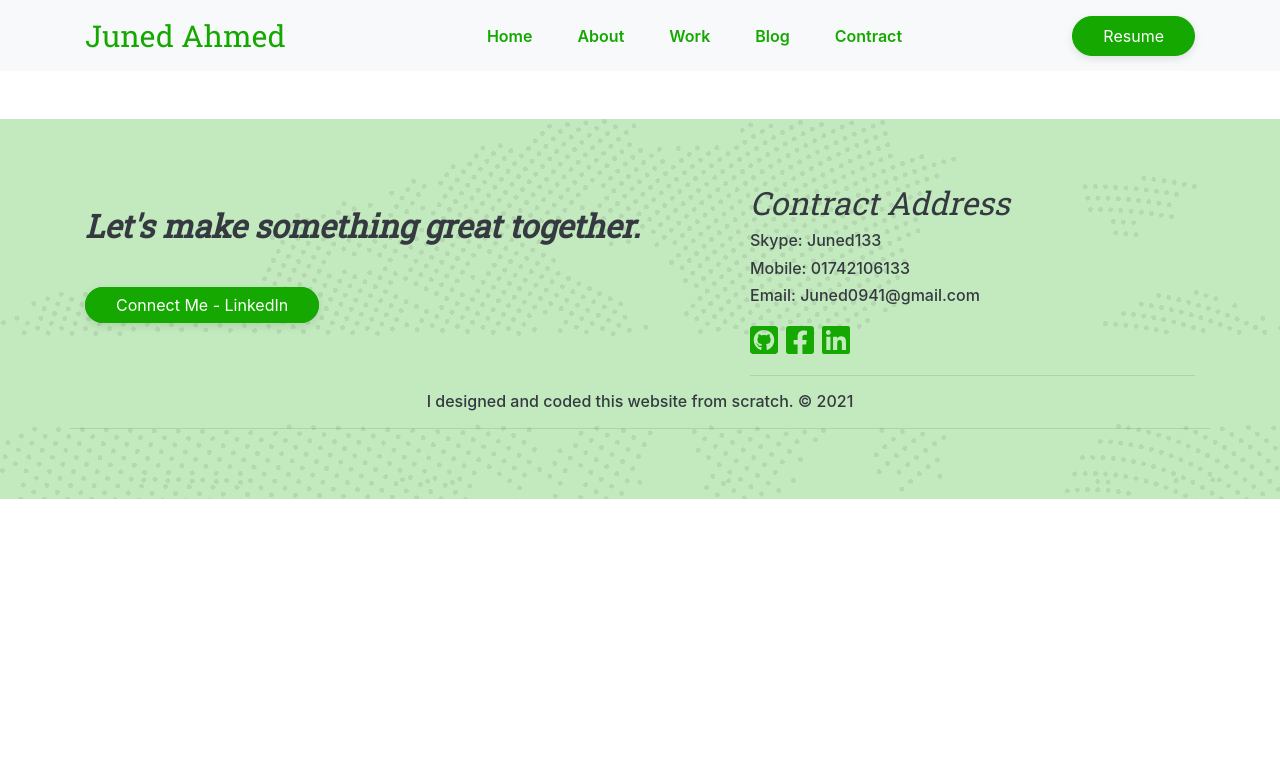
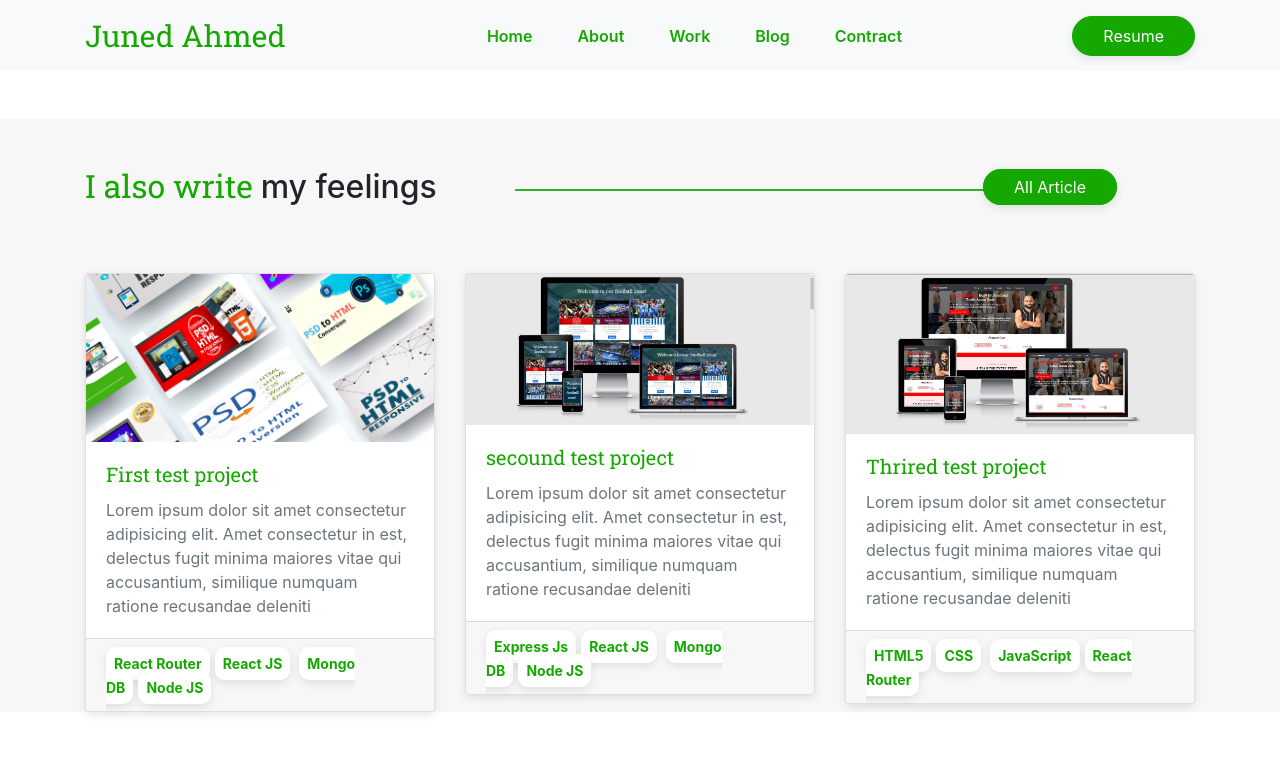
Before and after one commit to miahjuned/my-portfolio, a React (Create React App) app: page /blog in a window 1280 px wide. Shown: the top 758 px of the page. Built offline with nearby package versions, Linux system fonts and the light colour scheme.

Commit message:
[UPDATED]

```diff
--- a/public/index.html
+++ b/public/index.html
@@ -6,8 +6,8 @@
     <meta name="viewport" content="width=device-width, initial-scale=1" />
     <meta name="theme-color" content="#000000" />
     <meta
-      name="description"
-      content="Web site created using create-react-app"
+      name="Juned personal portfolio website"
+      content="Juned portfolio website"
     />
     <link rel="apple-touch-icon" href="%PUBLIC_URL%/logo192.png" />
     <!--
@@ -24,7 +24,7 @@
       work correctly both with client-side routing and a non-root public URL.
       Learn how to configure a non-root public URL by running `npm run build`.
     -->
-    <title>React App</title>
+    <title>Juned personal portfolio website</title>
   </head>
   <body>
     <noscript>You need to enable JavaScript to run this app.</noscript>
--- a/src/App.js
+++ b/src/App.js
@@ -8,6 +8,10 @@ import {
 import About from './Component/About/About/About';
 import NavigastionBar from './Component/Home/Navbar/NavigastionBar';
 import FooterBar from './Component/Home/Footer/Footer';
+import Blog from './Component/Home/Blog/Blog';
+import Work from './Component/Home/Work/Work';
+import Contract from './Component/Contract/Contract';
+import NoMatch from './Component/404/noMatch';
 
 function App() {
   return (
@@ -22,9 +26,26 @@ function App() {
           <Home/>
         </Route>
 
+        <Route path="/blog">
+          <Blog></Blog>
+        </Route>
+
+        <Route path="/work">
+          <Work></Work>
+        </Route>
+
         <Route path="/about">
           <About/>
         </Route>
+
+        <Route path="/contract">
+          <Contract></Contract>
+        </Route>
+
+        <Route path="*">
+          <NoMatch></NoMatch>
+        </Route>
+
       </Switch>
       <FooterBar/>
     </Router>
--- /dev/null
+++ b/src/Component/404/noMatch.css
@@ -0,0 +1,15 @@
+.noMatch{
+    height: 180px;
+    background-color: #9e9e9e02;
+}
+.noMatch h3{
+   color: grey;
+   font-weight: 600;
+   margin-top: 25px;
+}
+.noMatch h2{
+   color: rgba(253, 0, 0, 0.993);
+   font-weight: 800;
+   margin: 35px auto;
+   padding: 35px auto;
+}
--- /dev/null
+++ b/src/Component/404/noMatch.js
@@ -0,0 +1,27 @@
+import React from 'react';
+import { Container } from 'react-bootstrap';
+import { Link, useLocation } from 'react-router-dom';
+import { FontAwesomeIcon } from '@fortawesome/react-fontawesome';
+import { faArrowLeft } from '@fortawesome/free-solid-svg-icons';
+import './noMatch.css';
+
+const NoMatch = () => {
+    let location = useLocation();
+    return (
+        <Container className="noMatch">
+            <div className="text-center">
+                <h3>
+                   No match for
+                    <code>
+                        {location.pathname}
+                    </code>
+                </h3>
+                <h2>404! Something went wrong! Please try again.</h2>
+                <Link to="/home" className="btn-band"> <FontAwesomeIcon icon={faArrowLeft} /> Back to home</Link>
+
+            </div>
+        </Container>
+    );
+};
+
+export default NoMatch;
--- /dev/null
+++ b/src/Component/Contract/Contract.js
@@ -0,0 +1,11 @@
+import React from 'react';
+
+const Contract = () => {
+    return (
+        <div style={{margin:"100px"}}>
+            <h2>Contract page</h2>
+        </div>
+    );
+};
+
+export default Contract;
--- a/src/Component/Home/Blog/Blog.js
+++ b/src/Component/Home/Blog/Blog.js
@@ -16,29 +16,38 @@ const All_Blog_Project = [
         title: "First test project",
         descripstion: "Lorem ipsum dolor sit amet consectetur adipisicing elit. Amet consectetur in est, delectus fugit minima maiores vitae qui accusantium, similique numquam ratione recusandae deleniti",
         image: firstIMG,
-        project_link: "https://www.upwork.com/",
-        github_link:"https://www.github.com/"
+        topic: "React Router",
+        topic1: "React  JS",
+        topic2: "Mongo DB",
+        topic3: "Node JS",
     },
     {
         id: 2,
         title: "secound test project",
         descripstion: "Lorem ipsum dolor sit amet consectetur adipisicing elit. Amet consectetur in est, delectus fugit minima maiores vitae qui accusantium, similique numquam ratione recusandae deleniti",
         image: secoundImg,
-        project_link: "https://www.facebook.com/",
-        github_link:"https://www.google.com/"
+        topic: "Express Js",
+        topic1: "React  JS",
+        topic2: "Mongo DB",
+        topic3: "Node JS",
     },
     {
         id: 3,
         title: "Thrired test project",
         descripstion: "Lorem ipsum dolor sit amet consectetur adipisicing elit. Amet consectetur in est, delectus fugit minima maiores vitae qui accusantium, similique numquam ratione recusandae deleniti",
         image: ThriredImg,
-        project_link: "https://www.facebook.com/",
-        github_link:"https://www.google.com/"
+        topic: "HTML5",
+        topic1: "CSS",
+        topic2: "JavaScript",
+        topic3: "React Router",
     },
 ]
 
 
 const Blog = () => {
+
+    document.title = " Blog Post";
+
     return (
         <div className="Work_Area mt-5 pt-5">
             {/* <div className="center-under-line"></div> */}
@@ -50,7 +59,7 @@ const Blog = () => {
                     </Col>
                     <Col xs={12} sm={8} md={6} lg={6} className="work_Row pb-5">
                         <div className="text-center">
-                            <Link to="/blog" className="btn-band" target="_blank" rel="noopener noreferrer">All Article</Link>
+                            <Link to="/blog" className="btn-band" >All Article</Link>
                             <div className="center-line" ></div>
                         </div>
                     </Col>
--- a/src/Component/Home/Blog/BlogPost/BlogPost.css
+++ b/src/Component/Home/Blog/BlogPost/BlogPost.css
@@ -7,3 +7,12 @@
   transform:translateY(-5px);
   box-shadow: 0px 3px 8px 0px rgba(0, 0, 0, 0.3);
 }
+
+.topic strong{
+  background-color: #fff;
+  color: #14a800 !important;
+  padding: 8px;
+  margin-right: 5px;
+  border-radius: 10px;
+  box-shadow: 0px 3px 8px 0px rgba(0, 0, 0, 0.1);
+}
--- a/src/Component/Home/Blog/BlogPost/BlogPost.js
+++ b/src/Component/Home/Blog/BlogPost/BlogPost.js
@@ -1,11 +1,12 @@
 import React from 'react';
 import { Card, CardImg, Col } from 'react-bootstrap';
+import { Link } from 'react-router-dom';
 import './BlogPost.css';
 const Workproject = ({blogPost}) => {
-    const {title, descripstion, image, project_link, github_link, date} = blogPost;
-    document.title = " Blog Post"
+    const {title, descripstion, image, topic, topic1, topic2, topic3} = blogPost;
     return (
             <Col xs={12} sm={12} md={6} lg={4}>
+                <Link to="#" style={{textDecoration: "none"}}>
                     <Card className="mt-3 blogPost_Card">
                         <CardImg  variant="top" src={image} />
                         <Card.Body>
@@ -14,13 +15,14 @@ const Workproject = ({blogPost}) => {
                             {descripstion}
                         </Card.Text>
                         </Card.Body>
-                    <Card.Footer>
-                        <small className="text-muted">{project_link}</small>
-                        <small className="text-muted">{github_link}</small>
-                        <small className="text-muted">{project_link}</small>
-                        <small className="text-muted">{date}</small>
+                        <Card.Footer className="footer">
+                            <small className="text-muted topic" ><strong>{topic}</strong></small>
+                            <small className="text-muted topic"><strong>{topic1}</strong></small>
+                            <small className="text-muted topic"> <strong>{topic2}</strong></small>
+                            <small className="text-muted topic"><strong>{topic3}</strong></small>
                         </Card.Footer>
                     </Card>
+                </Link>
             </Col>
 
 
--- a/src/Component/Home/Home/Home.js
+++ b/src/Component/Home/Home/Home.js
@@ -4,6 +4,7 @@ import Header from '../Header/Header';
 import Work from '../Work/Work';
 import './home.css';
 const Home = () => {
+    document.title = "Juned portfolio website";
     return (
         <div>
             <Header></Header>
--- a/src/Component/Home/Navbar/NavigastionBar.js
+++ b/src/Component/Home/Navbar/NavigastionBar.js
@@ -1,5 +1,5 @@
 import React from 'react';
-import { Container, Nav, Navbar, NavbarBrand, NavLink } from 'react-bootstrap';
+import { Container, Nav, Navbar, NavbarBrand } from 'react-bootstrap';
 import NavbarCollapse from 'react-bootstrap/esm/NavbarCollapse';
 import { Link } from 'react-router-dom';
 import './Navbar.css';
@@ -15,7 +15,7 @@ const NavbarArea = () => {
               <Link to="/home">Home</Link>
               <Link to="/about">About</Link>
               <Link to="/work">Work</Link>
-              <Link to="/buildblog">Blog</Link>
+              <Link to="/blog">Blog</Link>
               <Link to="/contract">Contract</Link>
             </Nav>
           </NavbarCollapse>
--- a/src/Component/Home/Work/Work Project/Workproject.js
+++ b/src/Component/Home/Work/Work Project/Workproject.js
@@ -6,7 +6,7 @@ import { faExternalLinkAlt } from '@fortawesome/free-solid-svg-icons';
 import { faGithubSquare } from '@fortawesome/free-brands-svg-icons';
 
 const Workproject = ({project}) => {
-    const {title, descripstion, image, project_link, github_link} = project;
+    const {title, descripstion, image, project_link, github_link, topic1, topic, topic2, topic3} = project;
 
 
     return (
@@ -24,8 +24,10 @@ const Workproject = ({project}) => {
                         <p className="small-text-band">{title}</p>
                         <p>{descripstion}</p>
 
-                        <a href={project_link} className="btn-band-outline" target="_blank" rel="noreferrer">Live</a>
-                        <a href={github_link} className="btn-band-outline" target="_blank" rel="noreferrer">Github</a>
+                        <small className="topic"><strong>{topic}</strong></small>
+                        <small className="topic"><strong>{topic1}</strong></small>
+                        <small className="topic"><strong>{topic2}</strong></small>
+                        <small className="topic"><strong>{topic3}</strong></small>
 
                         <hr />
                         <a href={project_link} className="small-text-band mr-3" target="_blank" rel="noreferrer">
--- a/src/Component/Home/Work/Work.js
+++ b/src/Component/Home/Work/Work.js
@@ -9,30 +9,43 @@ import { Link } from 'react-router-dom';
 const All_work_Project = [
     {
         id: 1,
-        title: "First test project",
+        title: "Simple javaScript and HTML project",
         descripstion: "Lorem ipsum dolor sit amet consectetur adipisicing elit. Amet consectetur in est, delectus fugit minima maiores vitae qui accusantium, similique numquam ratione recusandae deleniti",
         image: firstIMG,
         project_link: "https://www.upwork.com/",
+        topic: "HTML5",
+        topic1: "CSS",
+        topic2: "JavaScript",
+        topic3: "React Router",
         github_link:"https://www.github.com/"
     },
     {
         id: 2,
-        title: "secound test project",
+        title: "Football Club Zone",
         descripstion: "Lorem ipsum dolor sit amet consectetur adipisicing elit. Amet consectetur in est, delectus fugit minima maiores vitae qui accusantium, similique numquam ratione recusandae deleniti",
         image: secoundImg,
         project_link: "https://www.facebook.com/",
+        topic: "Mongo DB",
+        topic1: "Express js",
+        topic2: "Node js",
+        topic3: "React Router",
         github_link:"https://www.google.com/"
     },
     {
         id: 3,
-        title: "Thrired test project",
+        title: "Kaan Fitness Club",
         descripstion: "Lorem ipsum dolor sit amet consectetur adipisicing elit. Amet consectetur in est, delectus fugit minima maiores vitae qui accusantium, similique numquam ratione recusandae deleniti",
         image: ThriredImg,
         project_link: "https://www.facebook.com/",
+        topic: "Metarial UI",
+        topic1: "Node js",
+        topic2: "React Router",
+        topic3: "Express",
         github_link:"https://www.google.com/"
     },
 ]
 const Work = () => {
+    document.title ="Work project Area";
     return (
         <div className="Work_Area pt-5">
             {/* <div className="center-under-line"></div> */}
```
Also changed, not shown: 1 other file (tests, documents, lock files or other folders). Lines whose indentation alone changed are shown as unchanged.
